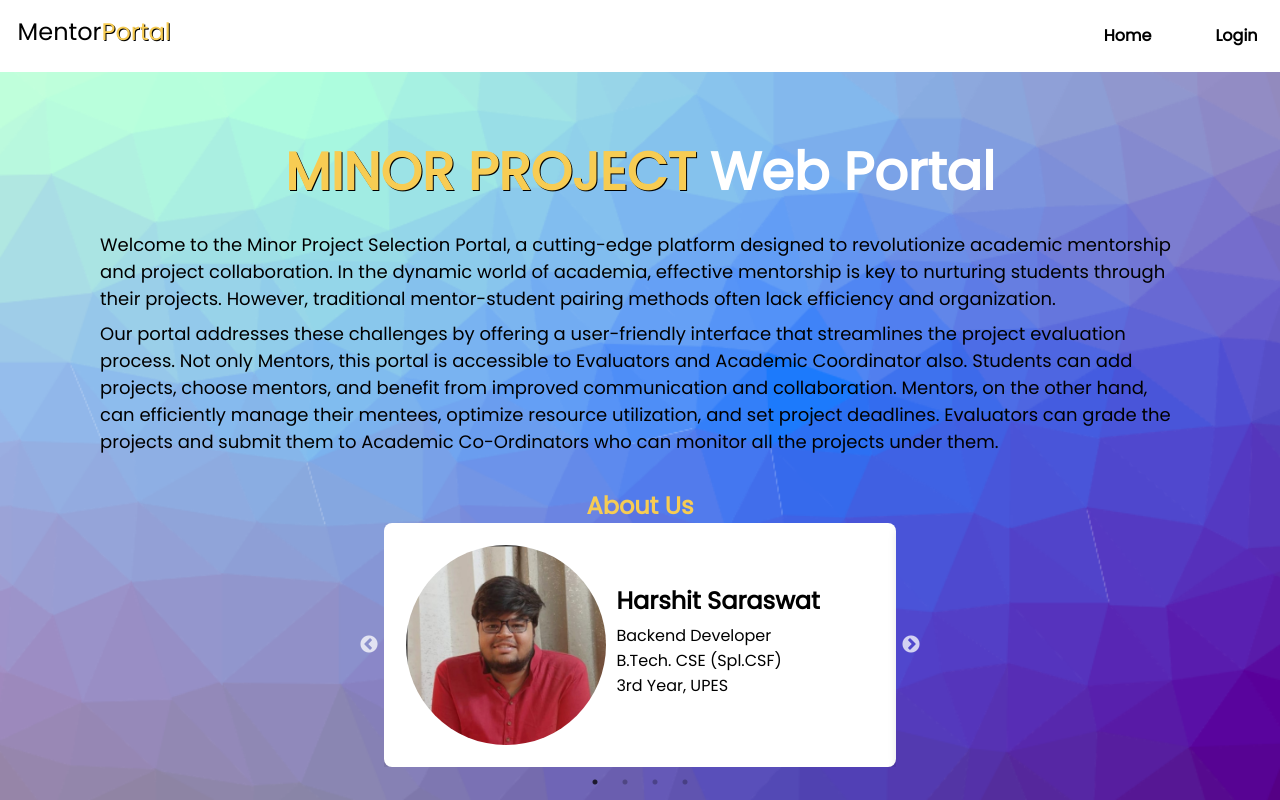
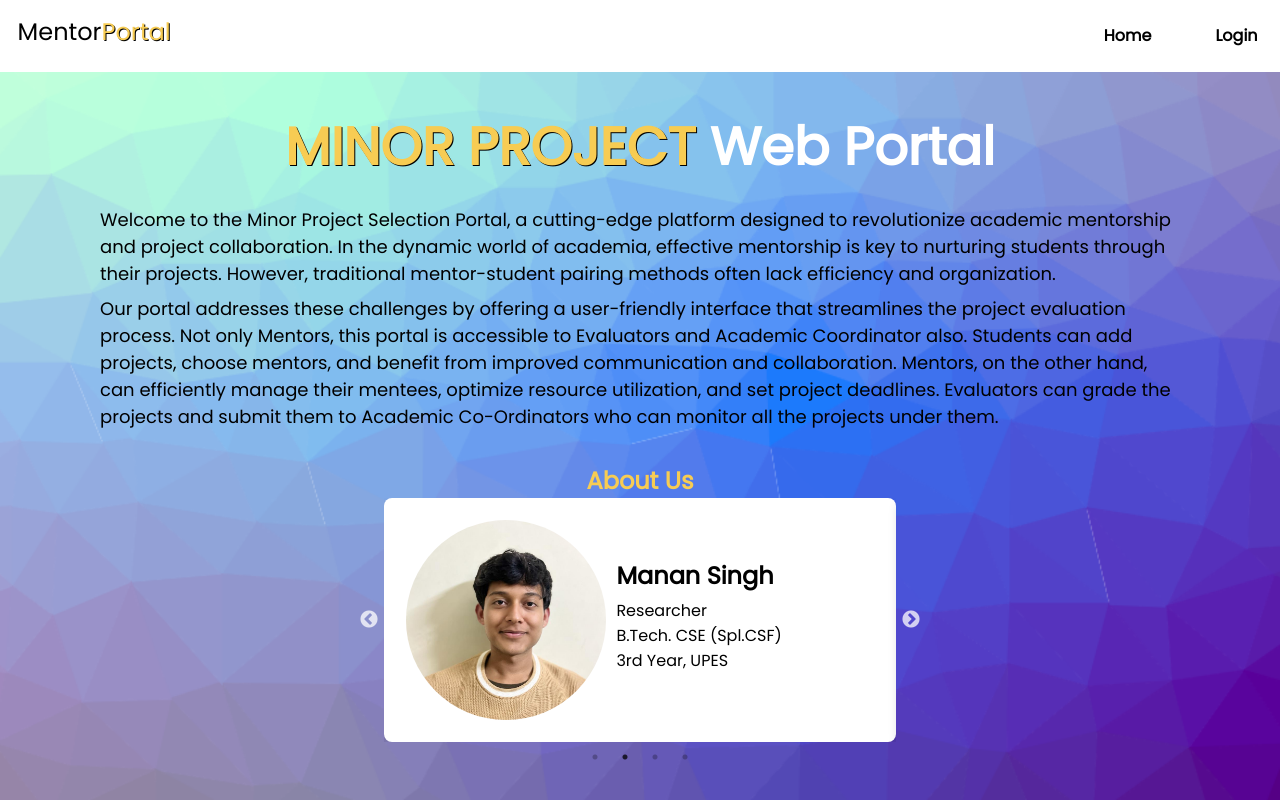
Before and after one commit to ArekaYash/MinorProject, a React (Vite) app: page / in a window 1280 px wide. Built offline with nearby package versions, Linux system fonts and the light colour scheme.

Commit message:
Fixed Carousel and the Home Page

```diff
--- a/src/components/Home/index.jsx
+++ b/src/components/Home/index.jsx
@@ -11,6 +11,7 @@
       name: "Harshit Saraswat",
       description: "Backend Developer\n B.Tech. CSE (Spl.CSF)\n 3rd Year, UPES",
       imageUrl: "src/assets/Harshit.jpg",
+      linkedinUrl:"https://www.linkedin.com/in/harshit-saraswat-848257125/"
     },
     {
       name: "Manan Singh",
@@ -22,12 +23,14 @@
       description:
         "Frontend Developer\n B.Tech.(H) CSE (Spl.CSF)\n 3rd Year, UPES",
       imageUrl: "src/assets/Siddhant1.JPG",
+      linkedinUrl:"https://www.linkedin.com/in/siddhantsrivastava21/"
     },
     {
       name: "Yashvardhan Arekapudi",
       description:
         "Frontend Developer\n B.Tech.(H) CSE (Spl.CSF)\n 3rd Year, UPES",
       imageUrl: "src/assets/Yashvardhan.jpeg",
+      linkedinUrl:"https://www.linkedin.com/in/yashvardhanarekapudi/"
     },
   ];
 
@@ -36,7 +39,9 @@
     infinite: true,
     speed: 500,
     slidesToShow: 1,
-    slidesToScroll: 1,
+    autoplay: true,
+    autoplaySpeed: 4000,
+    slidesToScroll: 1
   };
 
   return (
@@ -61,7 +66,13 @@
             {creators.map((creator, index) => (
               <div key={index} className="slick-slide">
                 <div className="card">
-                  <img src={creator.imageUrl} alt={creator.name} />
+                {creator.linkedinUrl ? (
+                    <a href={creator.linkedinUrl} target="_blank" rel="noopener noreferrer">
+                      <img src={creator.imageUrl} alt={creator.name} />
+                    </a>
+                  ) : (
+                    <img src={creator.imageUrl} alt={creator.name} />
+                  )}
                   <div className="text">
                     <h4>{creator.name}</h4>
                     <p>{creator.description}</p>
@@ -73,6 +84,8 @@
         </div>
       <br></br>
       <br></br>
+      <br></br>
+      <br></br>
       </div>
     </>
   );
--- a/src/components/Navbar/index.css
+++ b/src/components/Navbar/index.css
@@ -6,7 +6,9 @@
 
 .banner-img {
   background: url("../../assets/cool-background.png");
-  height: 1000px;
+  height: 100%;
+  width: 100%;
+  background-size: 100% ;
   background-size: cover;
   background-repeat: no-repeat;
   display: flex;
```
